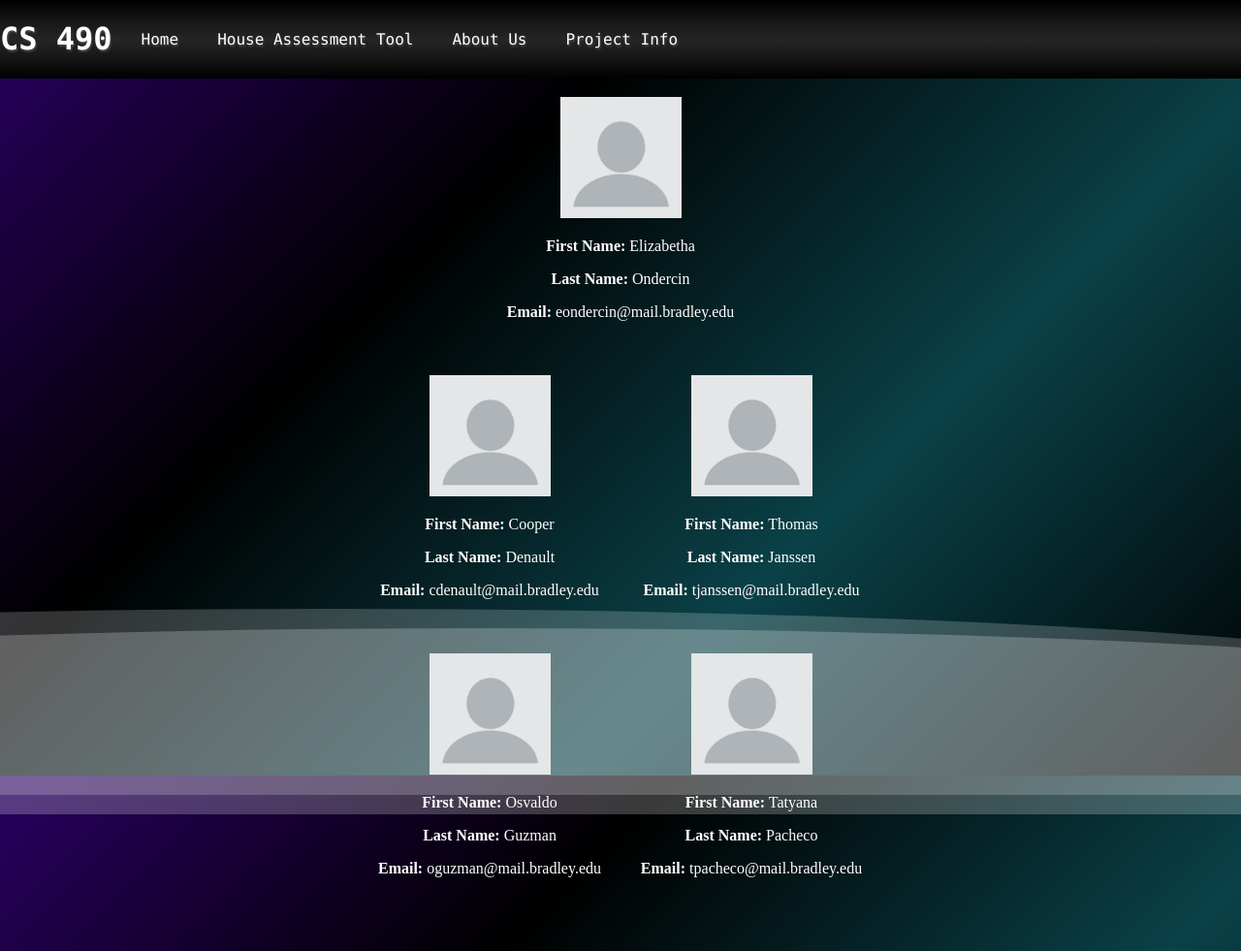
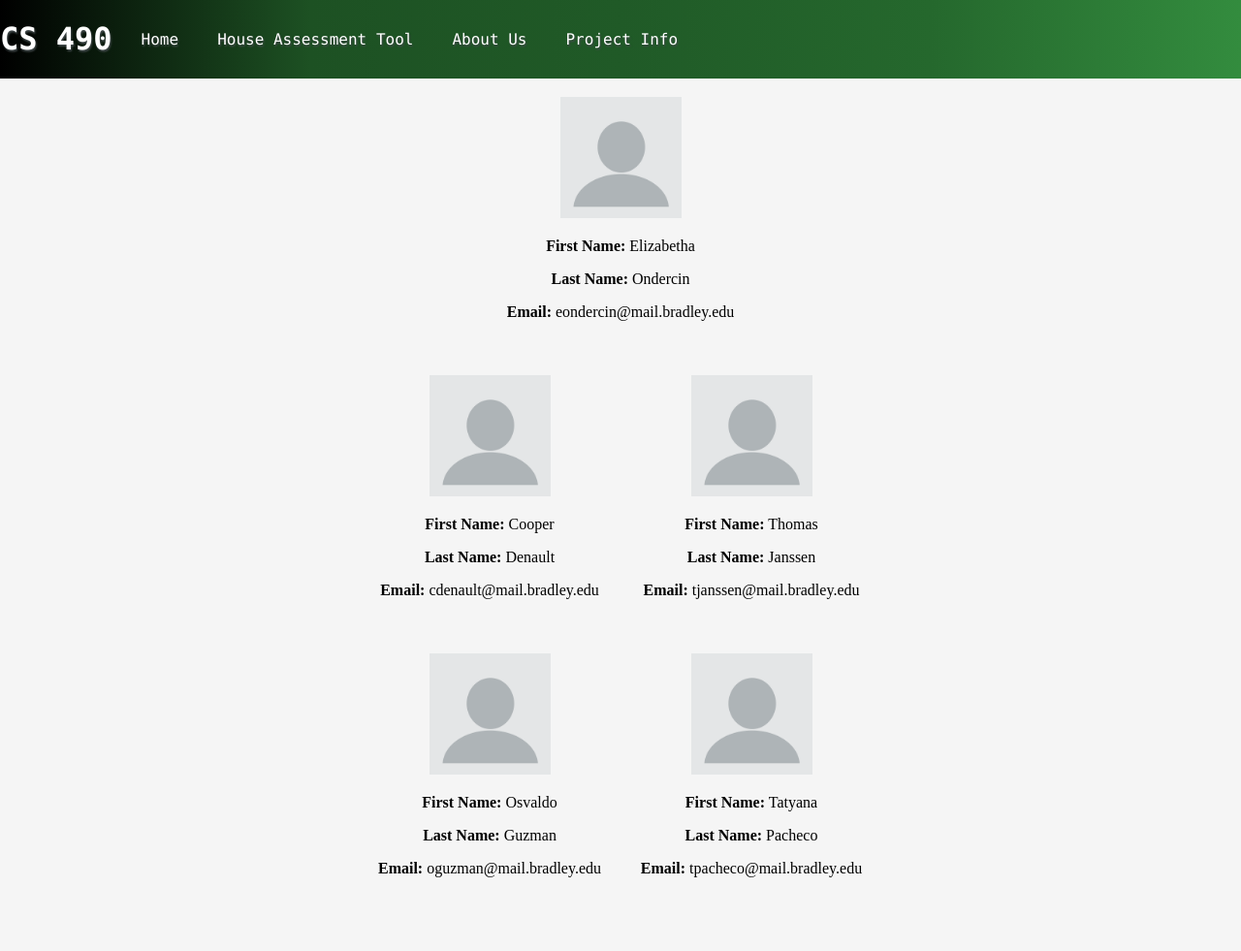
Before and after one commit to jslovell/hfh-capstone, a PHP site: page /about_us.phtml in a window 1280 px wide. Shown: the whole page at 97% size. Run offline with PHP 8.4, Linux system fonts and the light colour scheme.

Commit message:
Add files via upload

```diff
--- a/styles/aboutUsStyle.css
+++ b/styles/aboutUsStyle.css
@@ -42,14 +42,13 @@
 
     align-items: center;
     overflow: hidden;
-    background-color: #a0a0a1;
+    background: linear-gradient(to right, black, #1d5123, #205a27, #25682d, #338c3e);
     display: flex;
     width: 100%;
     position: fixed;
     top: 0;
     left: 0;
     z-index: 100;
-    background-image: linear-gradient(black, #151515, #262526, #151515, black);
     font-family: "Monaco";
     text-shadow: 1px 2px 2px #3f4748;
 
@@ -109,7 +108,7 @@
 }
 
 .navbar a:hover, .dropdown:hover .dropbtn {
-    background-color: #505050;
+    background-color: rgba(42, 112, 50, 0.5);
     color: white;
     position: relative;
     z-index: 2;
@@ -155,7 +154,7 @@ body {
     margin: 0;
     padding: 100px 20px 20px;
     overflow: auto;
-    background: linear-gradient(315deg, black, #0a4148, black,#2a0062);
+    background: whitesmoke;
     animation: gradient 15s ease infinite;
     background-size: 400% 400%;
     background-attachment: fixed;
@@ -169,86 +168,7 @@ body {
     position: relative;
     z-index: 1;
 }
-@keyframes gradient {
-    0% {
-        background-position: 0% 0%;
-    }
-    50% {
-        background-position: 100% 100%;
-    }
-    100% {
-        background-position: 0% 0%;
-    }
-}
 
-.wave {
-    background: rgb(255 255 255 / 25%);
-    border-radius: 1000% 1000% 0 0;
-    position: fixed;
-    width: 200%;
-    height: 12em;
-    animation: wave 10s -3s linear infinite;
-    transform: translate3d(0, 0, 0);
-    opacity: 0.8;
-    bottom: 0;
-    left: 0;
-    z-index: -1;
-}
-
-.wave:nth-of-type(2) {
-    bottom: -1.25em;
-    animation: wave 18s linear reverse infinite;
-    opacity: 0.8;
-}
-
-.wave:nth-of-type(3) {
-    bottom: -2.5em;
-    animation: wave 20s -1s reverse infinite;
-    opacity: 0.9;
-}
-
-@keyframes wave {
-    2% {
-        transform: translateX(1);
-    }
-
-    25% {
-        transform: translateX(-25%);
-    }
-
-    50% {
-        transform: translateX(-50%);
-    }
-
-    75% {
-        transform: translateX(-25%);
-    }
-
-    100% {
-        transform: translateX(1);
-    }
-}
-
-.overlay {
-    position: fixed;
-    top: 0;
-    left: 0;
-    width: 100%;
-    height: 100%;
-    background-color: rgba(0, 0, 0, 0.5);
-    display: none;
-    justify-content: center;
-    align-items: center;
-}
-
-.modal {
-    background-color: #fff;
-    padding: 20px;
-    border-radius: 5px;
-    max-width: 600px;
-    width: 100%;
-    box-shadow: 0px 0px 10px rgba(0, 0, 0, 0.2);
-}
 
 h1 {
     text-align: center;
@@ -256,5 +176,5 @@ h1 {
 
 p {
     font-family: "Times New Roman";
-    color: white;
+    color: black;
 }
--- a/styles/toolStyle.css
+++ b/styles/toolStyle.css
@@ -2,14 +2,13 @@
 
     align-items: center;
     overflow: hidden;
-    background-color: #a0a0a1;
+    background: linear-gradient(to right, black, #1d5123, #205a27, #25682d, #338c3e);
     display: flex;
     width: 100%;
     position: fixed;
     top: 0;
     left: 0;
     z-index: 100;
-    background-image: linear-gradient(black, #151515, #262526, #151515, black);
     font-family: "Monaco";
     text-shadow: 1px 2px 2px #3f4748;
 
@@ -69,7 +68,7 @@
 }
 
 .navbar a:hover, .dropdown:hover .dropbtn {
-    background-color: #505050;
+    background-color: rgba(42, 112, 50, 0.5);
     color: white;
     position: relative;
     z-index: 2;
```
Also changed, not shown: styles/aboutProjectStyle.css (+26 -10 lines), styles/indexStyle.css (+4 -4 lines).
